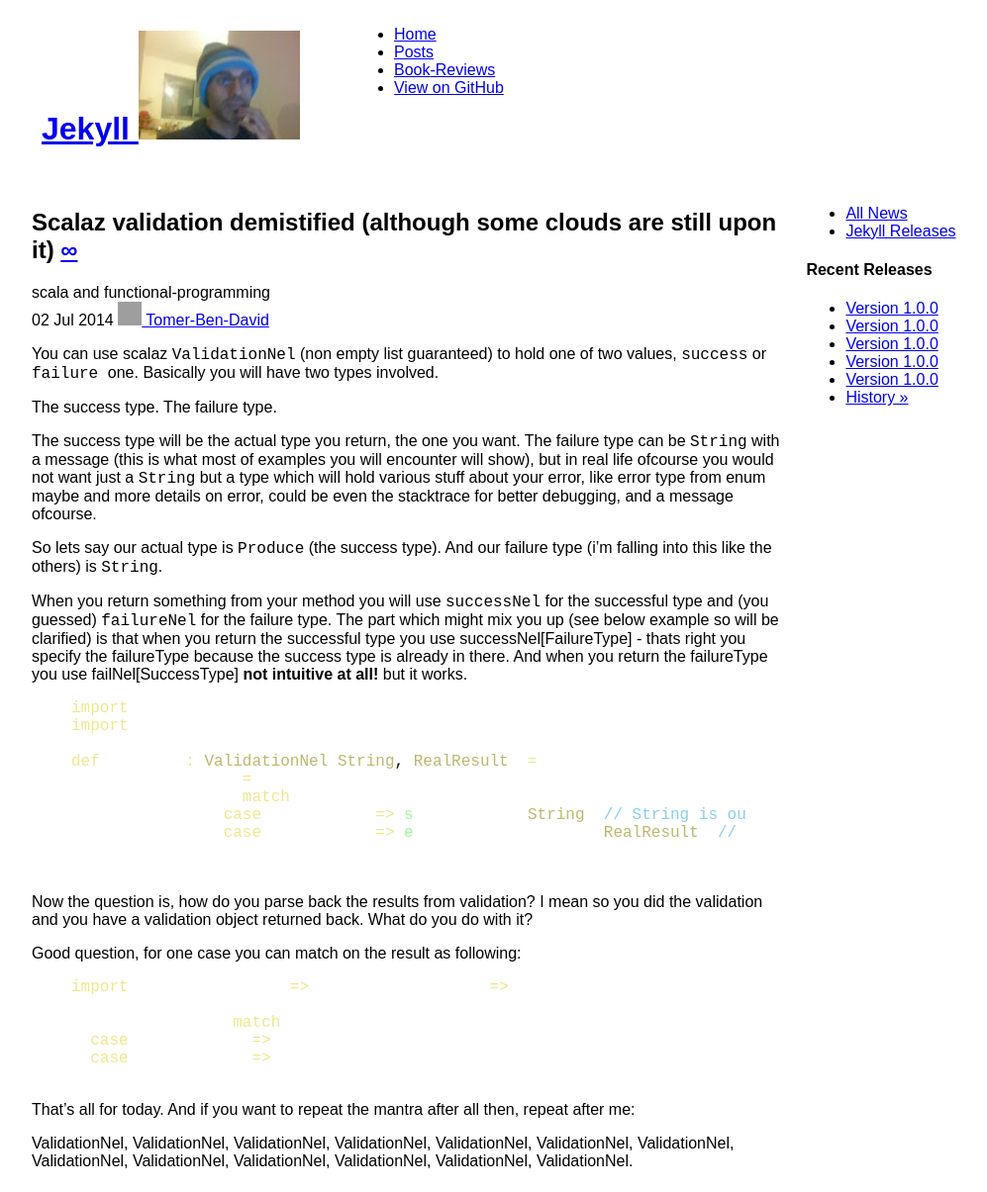
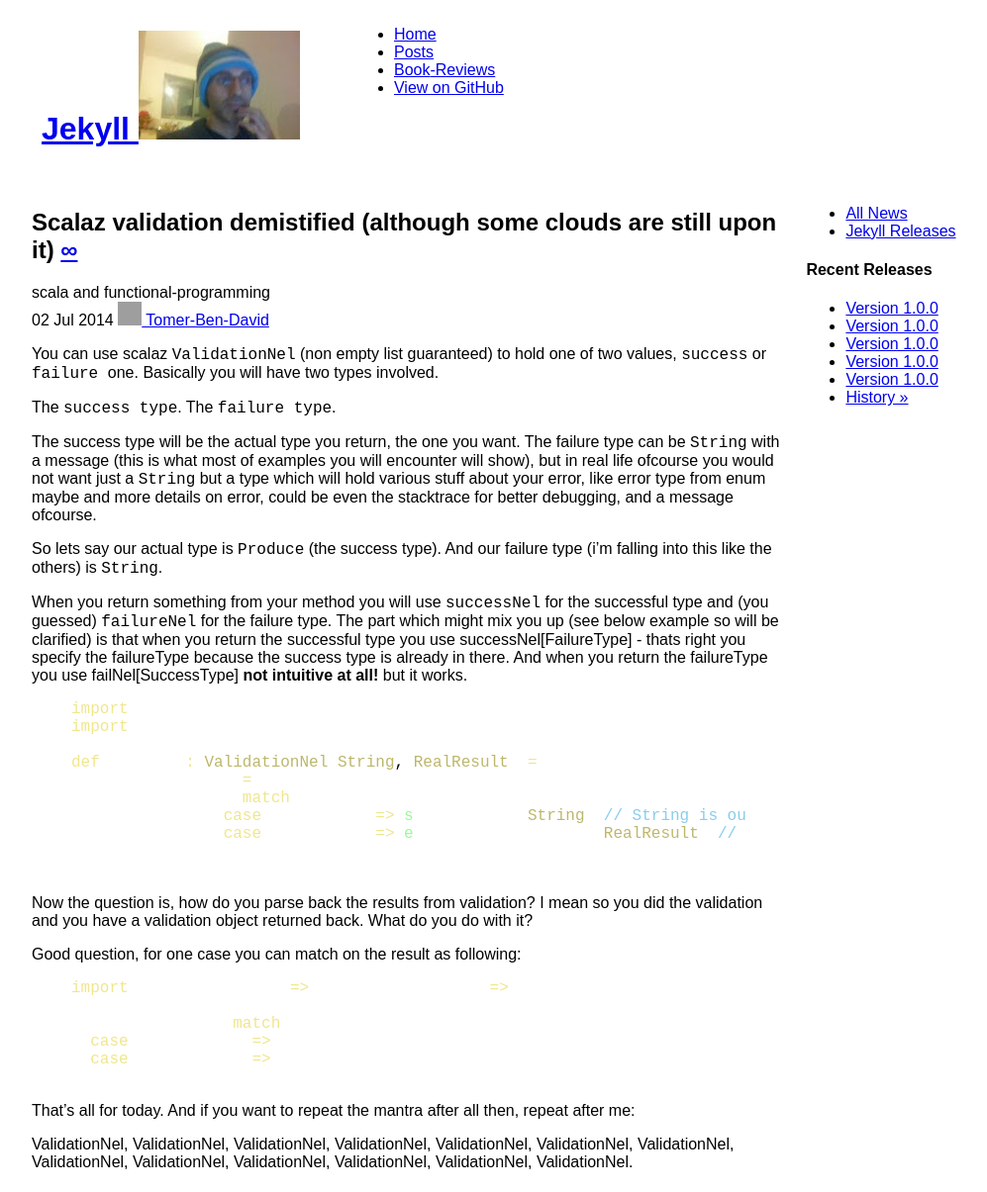
Before and after one commit to tomer-ben-david-archive/tomer-ben-david-archive.github.io, a Jekyll site: the page built from _posts/2014-06-02-scalaz-validation-demistified-validationnel.md, in a window 1280 px wide, cut to the strip 0-1205 px from the top of the page. Shown: the whole strip at 99% size, without its empty margins (129-1126 px from the left). Built offline with Jekyll 4.4.1, drawn with Linux system fonts in a browser that asks for light colours; grey boxes are pictures that could not be loaded.

Commit message:
hall of fame articles.

```diff
--- a/_posts/2014-06-02-scalaz-validation-demistified-validationnel.md
+++ b/_posts/2014-06-02-scalaz-validation-demistified-validationnel.md
@@ -10,8 +10,8 @@ categories: [scala,functional-programming]
 
 You can use scalaz `ValidationNel` (non empty list guaranteed) to hold one of two values, `success` or `failure `one.  Basically you will have two types involved.
 
-The success type.
-The failure type.
+The `success type`.
+The `failure type`.
 
 The success type will be the actual type you return, the one you want.
 The failure type can be `String` with a message (this is what most of examples you will encounter will show), but in real life ofcourse you would not want just a `String` but a type which will hold various stuff about your error, like error type from enum maybe and more details on error, could be even the stacktrace for better debugging, and a message ofcourse.
```
